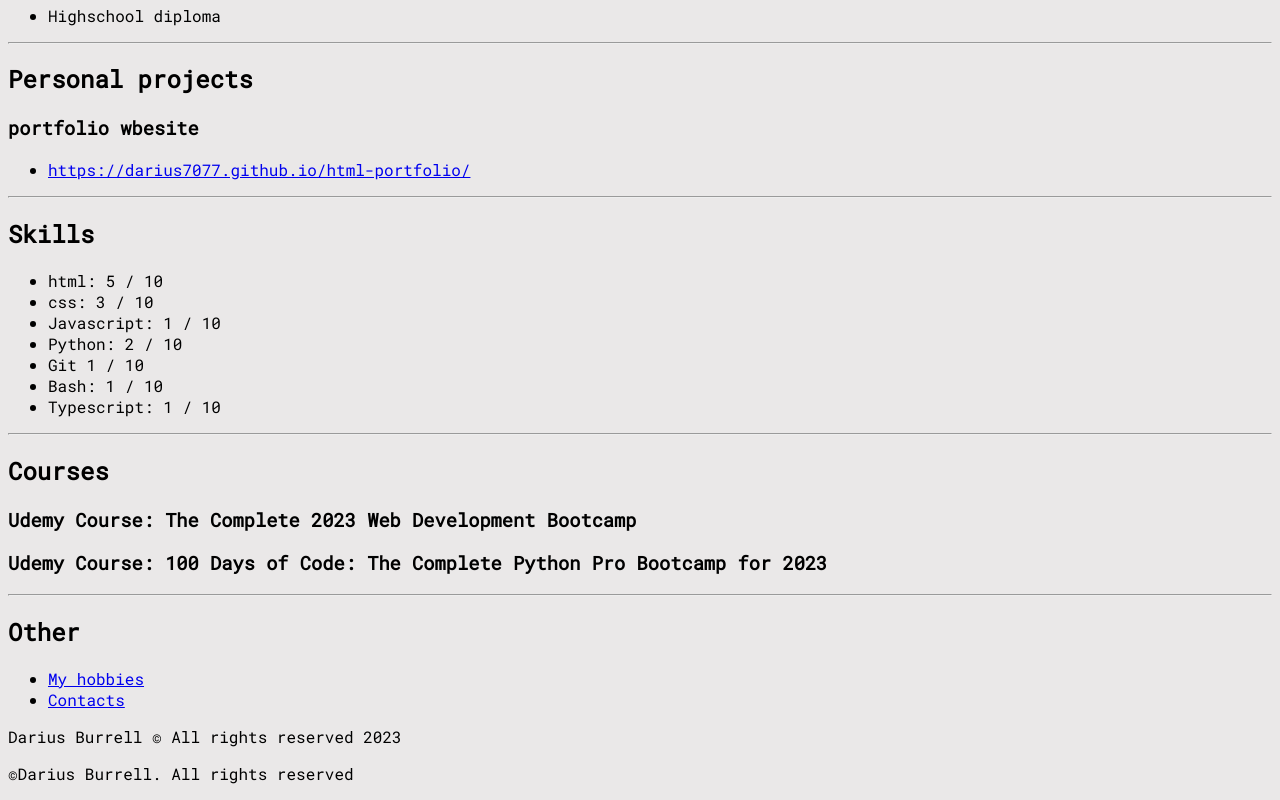
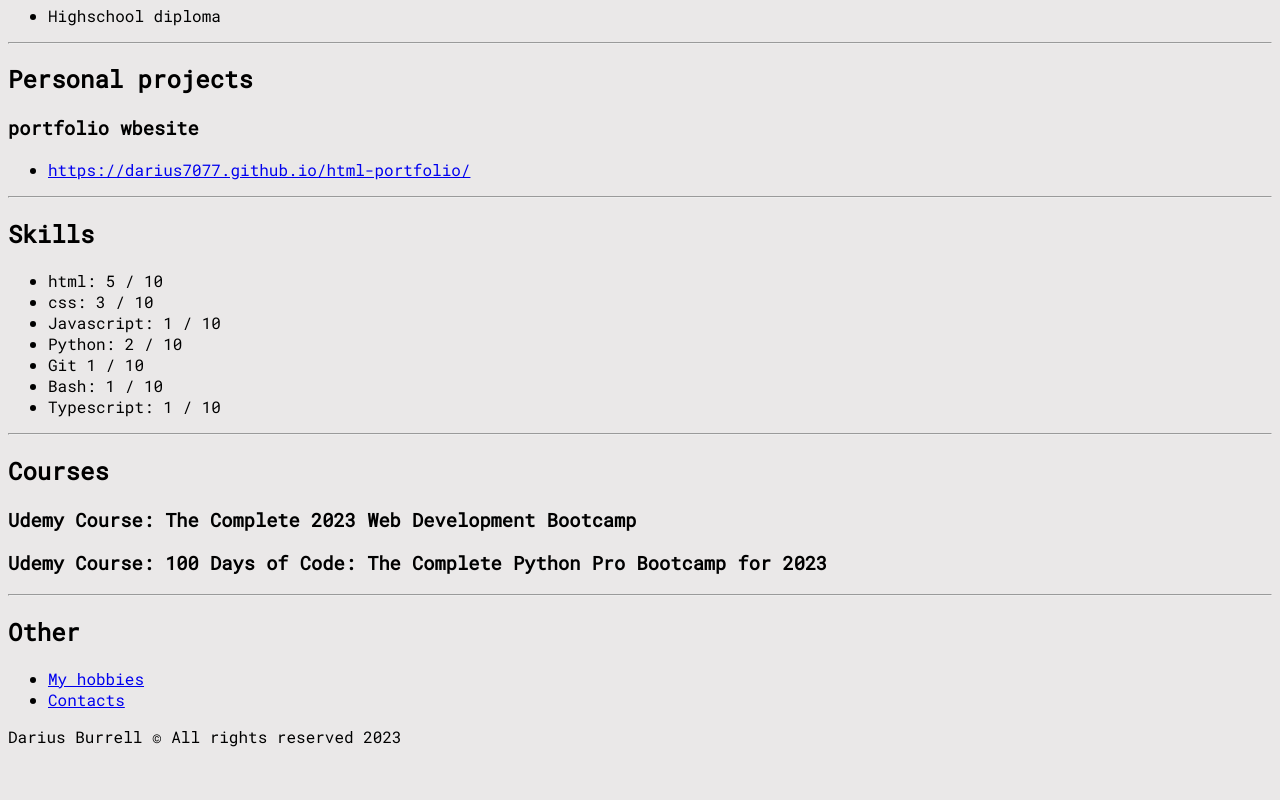
Before and after one commit to Darius7077/Resume, a plain HTML site: page index.html in a window 1280 px wide. Shown: the part 568-1368 px from the top of the page. After the commit the page ends 1331 px from the top, so only its background shows below. Drawn offline with Linux system fonts and the light colour scheme.

Commit message:
Update index.html
Modifying elements

```diff
--- a/index.html
+++ b/index.html
@@ -73,9 +73,8 @@
         </ul>
       </section>
     </main>
+    <footer>
+      <p>Darius Burrell &copy; All rights reserved 2023</p>
+    </footer>
   </body>
-  <p>Darius Burrell &copy; All rights reserved 2023</p>
-  <footer>
-    <p>&copy;Darius Burrell. All rights reserved</p>
-  </footer>
 </html>
```
